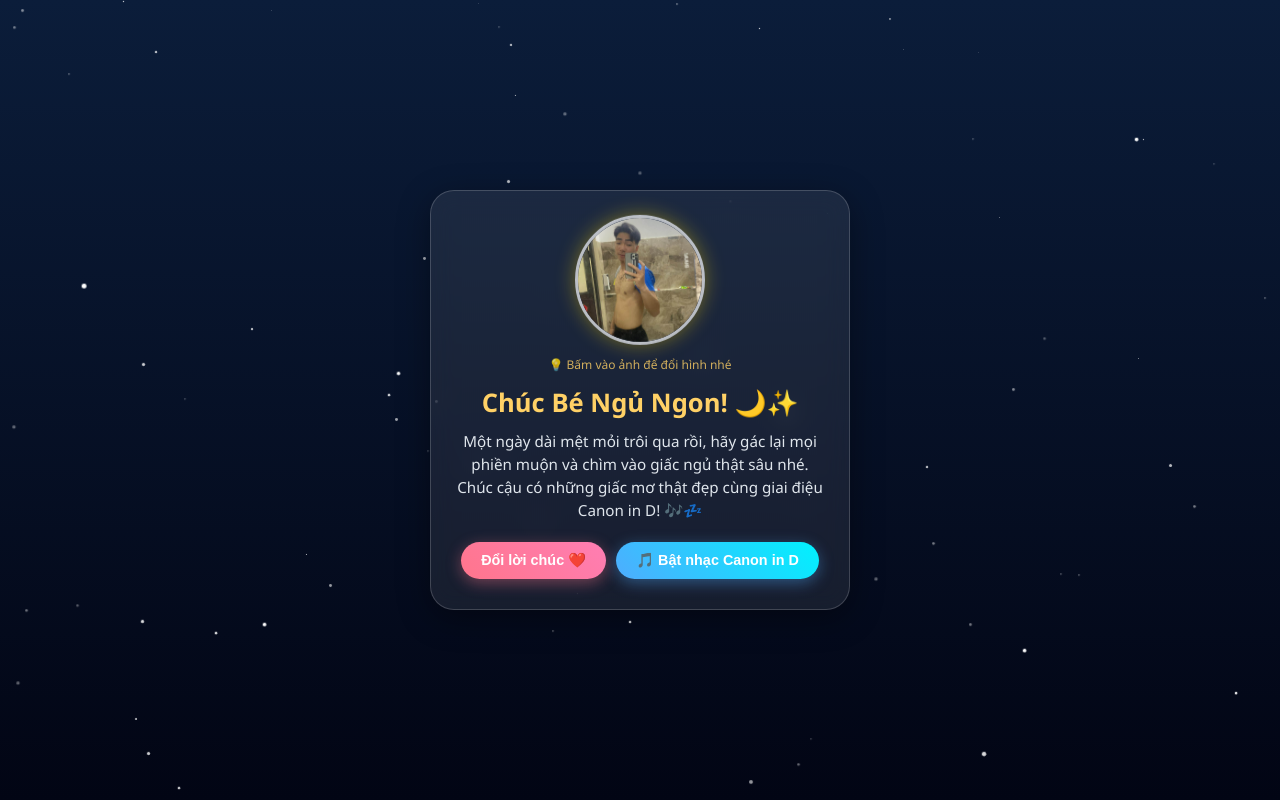
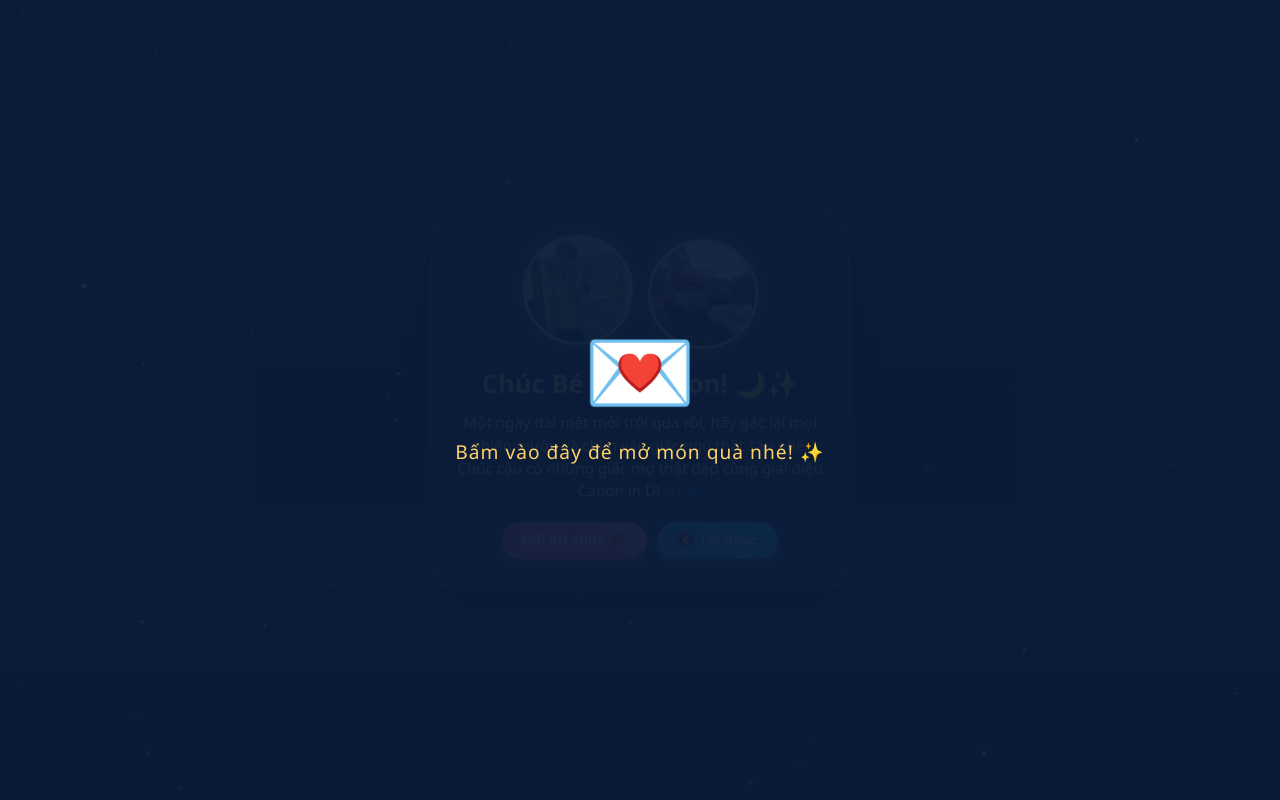
Before and after one commit to tungbi645-lang/hoang-ngu-ngon-, a plain HTML site: page index.html in a window 1280 px wide. Drawn offline with Linux system fonts and the light colour scheme.

Commit message:
Update index.html

```diff
--- a/index.html
+++ b/index.html
@@ -23,7 +23,7 @@
             position: relative;
         }
 
-        /* Bầu trời sao */
+        /* Bầu trời sao lấp lánh */
         .star {
             position: absolute;
             background-color: #fff;
@@ -34,6 +34,41 @@
         @keyframes twinkle {
             0%, 100% { opacity: 0.3; transform: scale(0.8); }
             50% { opacity: 1; transform: scale(1.2); }
+        }
+
+        /* Màn hình chào để phát nhạc tự động */
+        #welcome-overlay {
+            position: fixed;
+            top: 0;
+            left: 0;
+            width: 100%;
+            height: 100%;
+            background: rgba(11, 29, 58, 0.95);
+            display: flex;
+            flex-direction: column;
+            justify-content: center;
+            align-items: center;
+            z-index: 100;
+            cursor: pointer;
+            transition: opacity 0.8s ease, visibility 0.8s;
+        }
+
+        #welcome-overlay .envelope {
+            font-size: 80px;
+            animation: pulse 1.5s infinite;
+        }
+
+        #welcome-overlay p {
+            margin-top: 15px;
+            font-size: 1.2rem;
+            color: #ffd166;
+            letter-spacing: 1px;
+        }
+
+        @keyframes pulse {
+            0% { transform: scale(1); }
+            50% { transform: scale(1.15); }
+            100% { transform: scale(1); }
         }
 
         /* Card thiệp chúc */
@@ -53,33 +88,32 @@
             overflow-y: auto;
         }
 
-        /* Khung hiển thị ảnh */
+        /* Khung chứa 2 ảnh */
+        .gallery {
+            display: flex;
+            justify-content: center;
+            gap: 15px;
+            margin-bottom: 15px;
+        }
+
         .photo-container {
-            width: 130px;
-            height: 130px;
-            margin: 0 auto 15px auto;
+            width: 110px;
+            height: 110px;
             border-radius: 50%;
             overflow: hidden;
             border: 3px solid rgba(255, 255, 255, 0.7);
-            box-shadow: 0 0 20px rgba(255, 215, 0, 0.4);
+            box-shadow: 0 0 15px rgba(255, 215, 0, 0.4);
             animation: float 3s infinite ease-in-out;
-            cursor: pointer;
-            position: relative;
+        }
+
+        .photo-container:nth-child(2) {
+            animation-delay: 1.5s;
         }
 
         .photo-container img {
             width: 100%;
             height: 100%;
             object-fit: cover;
-            transition: opacity 0.5s ease;
-        }
-
-        .photo-hint {
-            font-size: 0.75rem;
-            color: #ffd166;
-            margin-top: -10px;
-            margin-bottom: 12px;
-            opacity: 0.8;
         }
 
         @keyframes float {
@@ -130,10 +164,6 @@
             box-shadow: 0 4px 15px rgba(79, 172, 254, 0.4);
         }
 
-        .btn-music:hover {
-            box-shadow: 0 6px 20px rgba(79, 172, 254, 0.6);
-        }
-
         @keyframes fadeIn {
             from { opacity: 0; transform: translateY(20px); }
             to { opacity: 1; transform: translateY(0); }
@@ -141,6 +171,12 @@
     </style>
 </head>
 <body>
+
+    <!-- Bìa thư chạm để mở & tự động phát nhạc -->
+    <div id="welcome-overlay" onclick="startExperience()">
+        <div class="envelope">💌</div>
+        <p>Bấm vào đây để mở món quà nhé! ✨</p>
+    </div>
 
     <!-- Tạo bầu trời sao -->
     <script>
@@ -158,17 +194,22 @@
         }
     </script>
 
-    <!-- Nhạc nền Canon in D in C Major (Bản Piano & Violin du dương) -->
-    <audio id="bg-music" loop>
+    <!-- Nhạc Canon in D -->
+    <audio id="bg-music" loop preload="auto">
+        <source src="https://upload.wikimedia.org/wikipedia/commons/2/22/Canon_in_D.ogg" type="audio/ogg">
         <source src="https://ia800501.us.archive.org/32/items/PachelbelCanonInD_201703/Pachelbel%20-%20Canon%20in%20D.mp3" type="audio/mp3">
     </audio>
 
     <div class="card">
-        <!-- Khung chứa ảnh (Bấm vào ảnh để chuyển giữa 2 ảnh) -->
-        <div class="photo-container" onclick="nextPhoto()">
-            <img id="avatar" src="9d0b6a53-3bb2-4f3d-bfff-c50c0ce26924.jpg" alt="Ảnh kỷ niệm">
+        <!-- 2 ảnh chính xác trên repo của bạn -->
+        <div class="gallery">
+            <div class="photo-container">
+                <img src="9d0b6a53-3bb2-4f3d-bfff-c50c0ce26924.jpg" alt="Ảnh 1">
+            </div>
+            <div class="photo-container">
+                <img src="c84e8444-b251-45f0-9f7d-34d91ca2a5c6.jpg" alt="Ảnh 2">
+            </div>
         </div>
-        <div class="photo-hint">💡 Bấm vào ảnh để đổi hình nhé</div>
 
         <h1>Chúc Bé Ngủ Ngon! 🌙✨</h1>
         <p id="wish-text">
@@ -178,26 +219,28 @@
 
         <div class="btn-group">
             <button class="btn" onclick="changeWish()">Đổi lời chúc ❤️</button>
-            <button class="btn btn-music" id="music-btn" onclick="toggleMusic()">🎵 Bật nhạc Canon in D</button>
+            <button class="btn btn-music" id="music-btn" onclick="toggleMusic()">🔇 Tắt nhạc</button>
         </div>
     </div>
 
     <script>
-        // Danh sách 2 ảnh trong repo của bạn
-        const images = [
-            "9d0b6a53-3bb2-4f3d-bfff-c50c0ce26924.jpg",
-            "715507807_2509813239448736_880324974220"
-        ];
-        let currentImgIndex = 0;
+        const music = document.getElementById('bg-music');
+        const musicBtn = document.getElementById('music-btn');
+        let isPlaying = false;
 
-        function nextPhoto() {
-            currentImgIndex = (currentImgIndex + 1) % images.length;
-            const imgEl = document.getElementById('avatar');
-            imgEl.style.opacity = '0';
+        // Bật nhạc ngay khi bấm mở thiệp
+        function startExperience() {
+            const overlay = document.getElementById('welcome-overlay');
+            overlay.style.opacity = '0';
             setTimeout(() => {
-                imgEl.src = images[currentImgIndex];
-                imgEl.style.opacity = '1';
-            }, 300);
+                overlay.style.visibility = 'hidden';
+            }, 800);
+
+            music.play().then(() => {
+                isPlaying = true;
+            }).catch(err => {
+                console.log("Lỗi tự động phát: ", err);
+            });
         }
 
         // Đổi câu chúc ngẫu nhiên
@@ -212,26 +255,19 @@
             document.getElementById('wish-text').innerText = randomWish;
         }
 
-        // Xử lý nhạc nền Canon in D
-        const music = document.getElementById('bg-music');
-        const musicBtn = document.getElementById('music-btn');
-        let isPlaying = false;
-
+        // Xử lý bật/tắt nhạc
         function toggleMusic() {
             if (isPlaying) {
                 music.pause();
-                musicBtn.innerText = "🎵 Bật nhạc Canon in D";
+                musicBtn.innerText = "🎵 Bật nhạc";
                 musicBtn.style.background = "linear-gradient(45deg, #4facfe, #00f2fe)";
+                isPlaying = false;
             } else {
-                music.play().then(() => {
-                    isPlaying = true;
-                    musicBtn.innerText = "🔇 Tắt nhạc";
-                    musicBtn.style.background = "linear-gradient(45deg, #ff9966, #ff5e62)";
-                }).catch(e => {
-                    alert("Bạn hãy bấm lại nút một lần nữa để phát nhạc nhé!");
-                });
+                music.play();
+                musicBtn.innerText = "🔇 Tắt nhạc";
+                musicBtn.style.background = "linear-gradient(45deg, #ff9966, #ff5e62)";
+                isPlaying = true;
             }
-            isPlaying = !isPlaying;
         }
     </script>
 </body>
```
